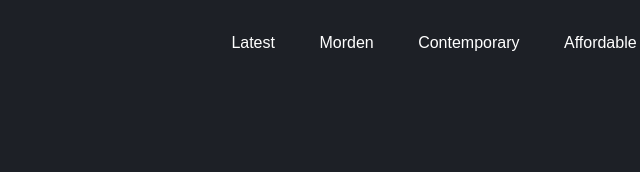
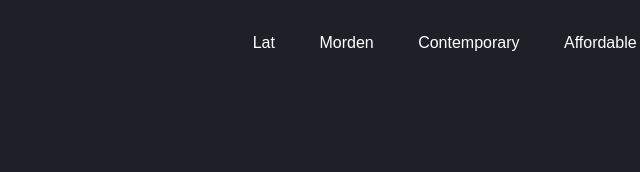
Before and after one commit to Dhruvi-panseriya/Practice, a plain HTML site: page 12-07-2023/index.html in a window 1280 px wide. Shown: the top 172 px of the page, 461-1101 px from the left. Drawn offline with Linux system fonts and the light colour scheme.

Commit message:
14-07-2023
html_css

```diff
--- a/12-07-2023/index.html
+++ b/12-07-2023/index.html
@@ -12,7 +12,7 @@
             <img src=".\images\menu.png" class="menu-img">
             <img src=".\images\logo.png" class="logo">
             <ul>
-                <li><a href="#">Latest</a></li>
+                <li><a href="#">Lat</a></li>
                 <li><a href="#">Morden</a></li>
                 <li><a href="#">Contemporary</a></li>
                 <li><a href="#">Affordable</a></li>
```
